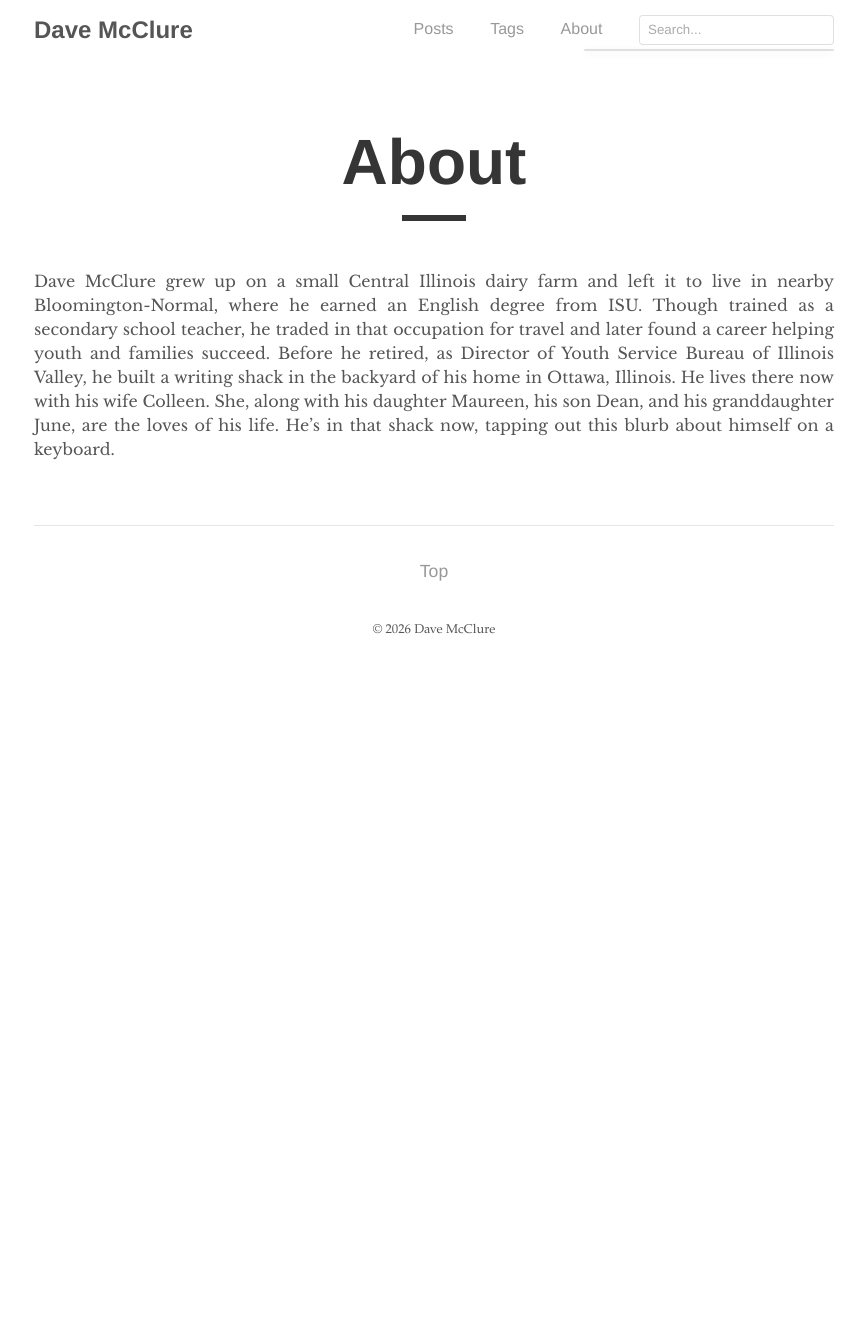
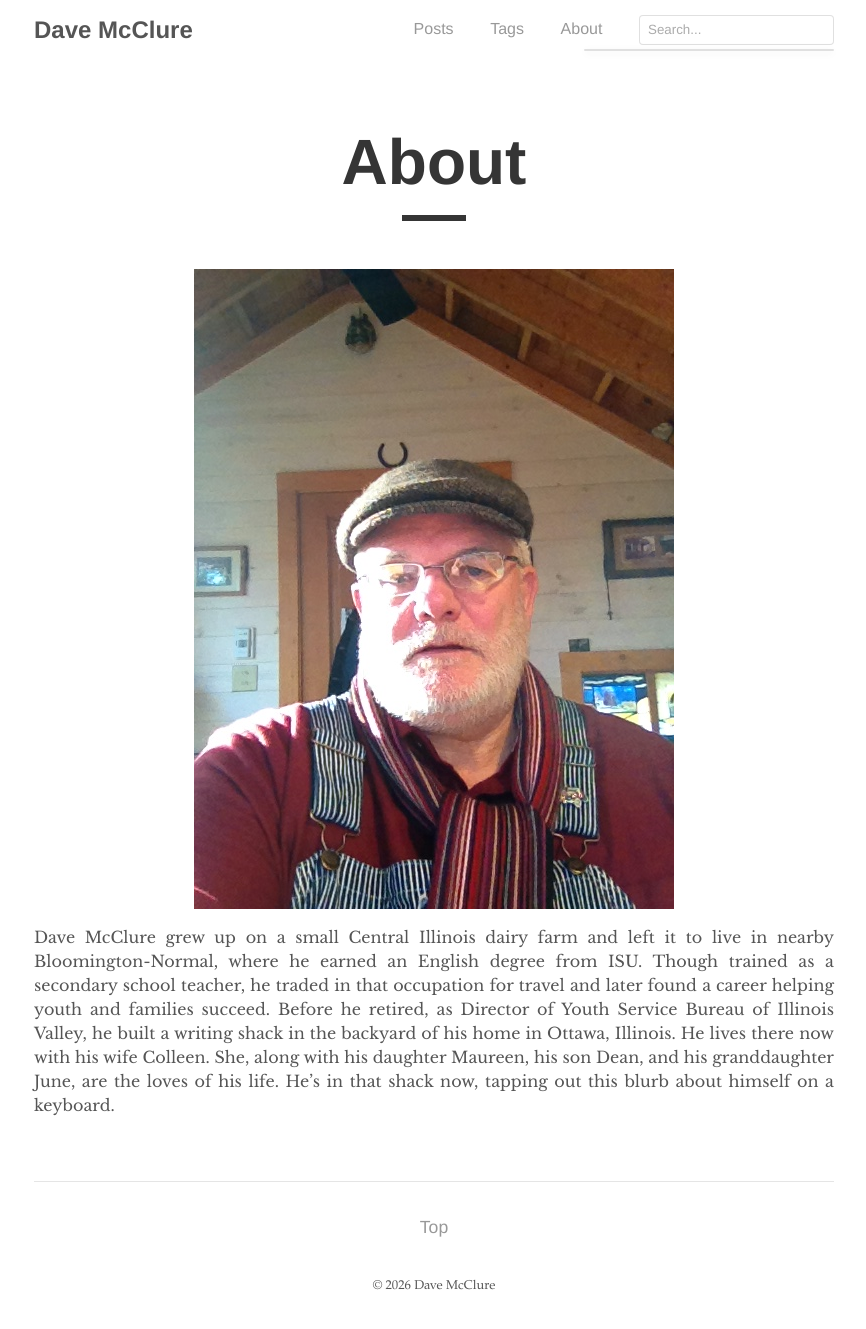
Before and after one commit to Daveintheshack/daveintheshack.github.io, a Jekyll site: the page built from _pages/about.md, in a window 1280 px wide. Shown: the whole page, without its empty margins (206-1072 px from the left). Built offline with Jekyll 4.4.1, drawn with Linux system fonts in a browser that asks for light colours; before the commit the page ends 900 px from its top, so only the background shows below that.

Commit message:
Update about.md

```diff
--- a/_pages/about.md
+++ b/_pages/about.md
@@ -4,4 +4,7 @@ title: "About"
 author: "Dave McClure"
 permalink: /
 ---
+
+![Dave McClure](/assets/img/dave-profile.jpg){: .profile-photo}
+
 Dave McClure grew up on a small Central Illinois dairy farm and left it to live in nearby Bloomington-Normal, where he earned an English degree from ISU.  Though trained as a secondary school teacher, he traded in that occupation for travel and later found a career helping youth and families succeed.  Before he retired, as Director of Youth Service Bureau of Illinois Valley, he built a writing shack in the backyard of his home in Ottawa, Illinois.  He lives there now with his wife Colleen.  She, along with his daughter Maureen, his son Dean, and his granddaughter June, are the loves of his life.  He’s in that shack now, tapping out this blurb about himself on a keyboard.
```
